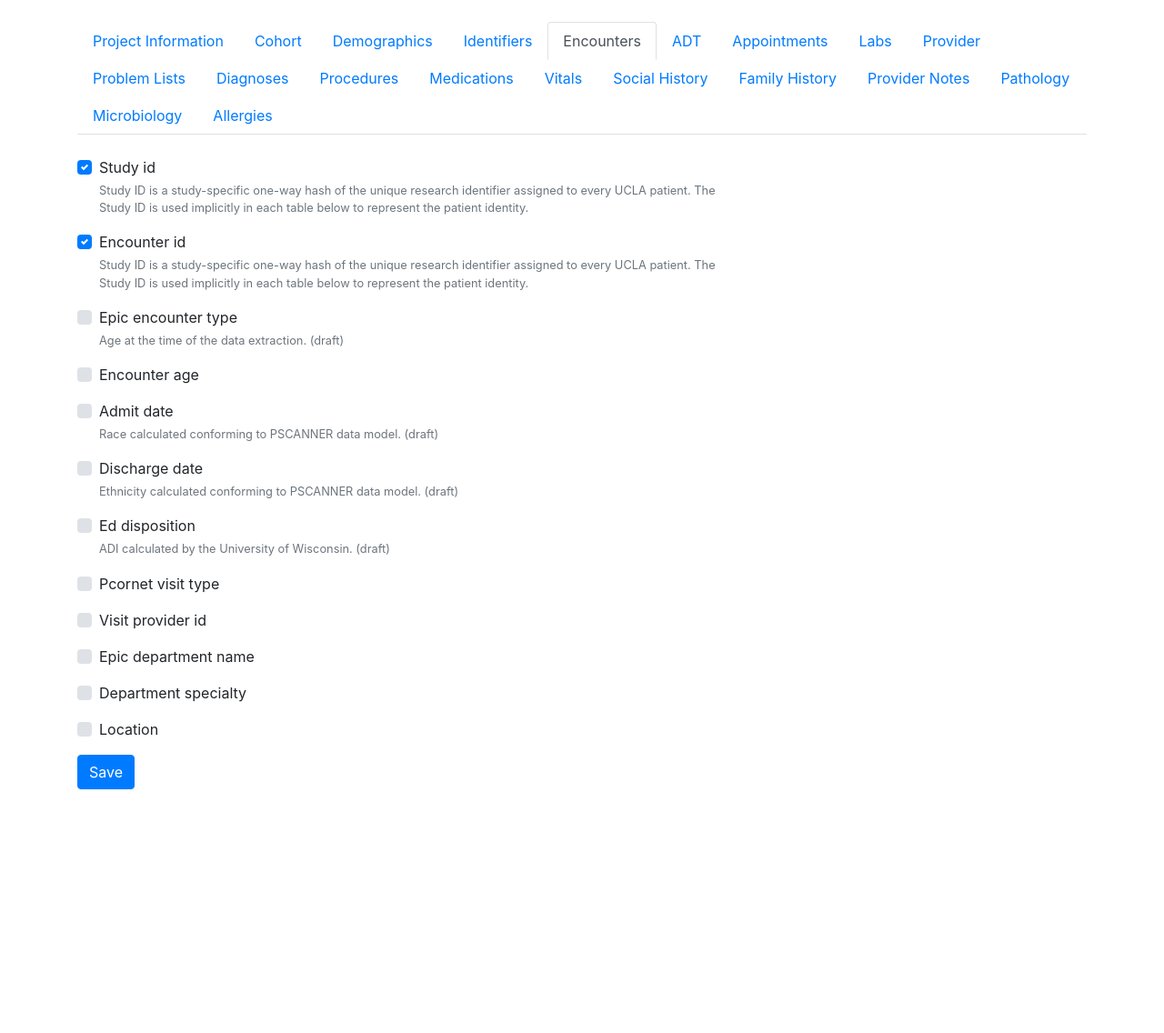
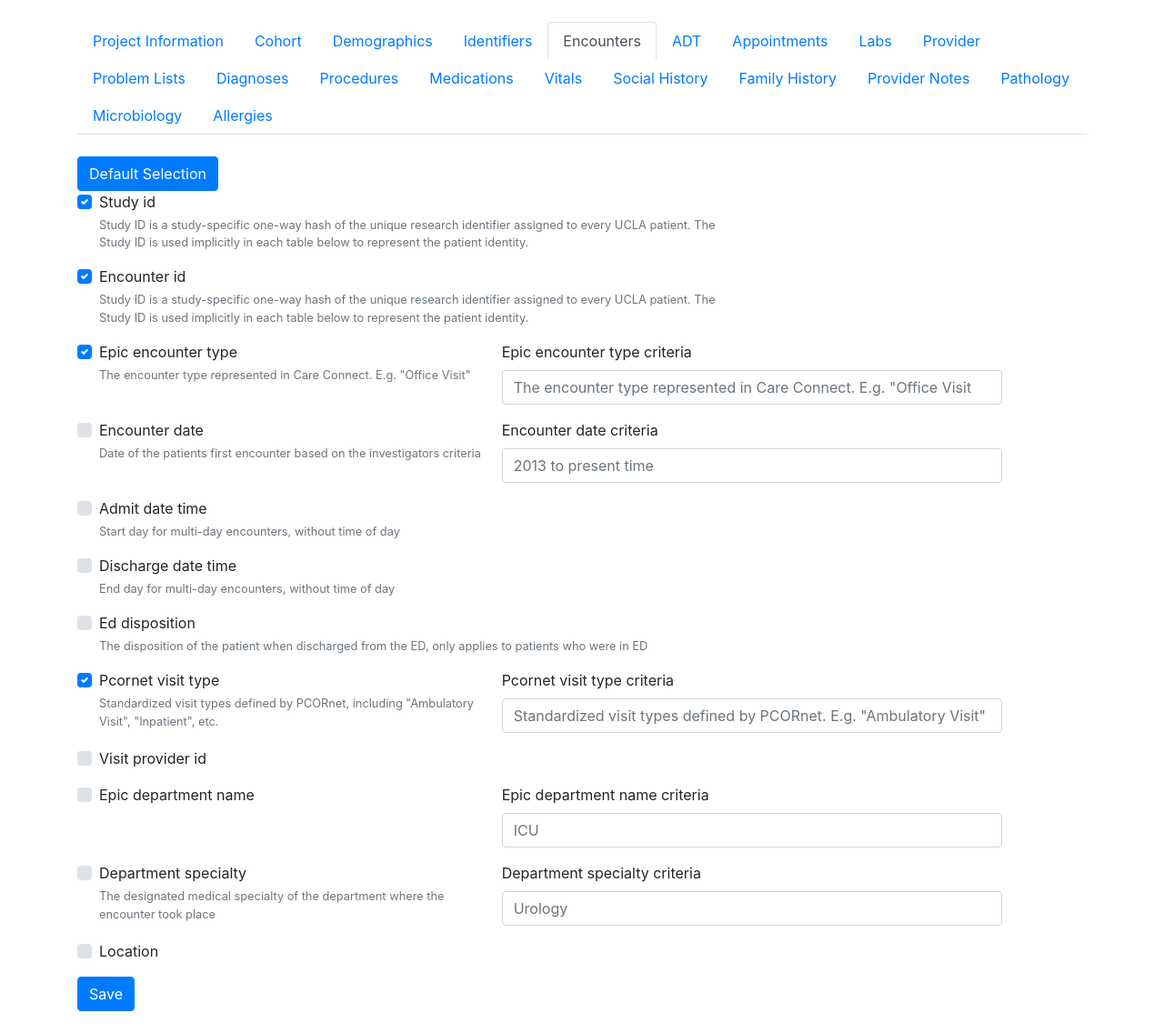
Before and after one commit to ctsidev/Django_playground, a Django app: page /encounter/1/ in a window 1280 px wide. Shown: the whole page at 91% size. Before the commit the page ends 868 px from the top, so only its background shows below. Run offline with Django 3.2, Linux system fonts and the light colour scheme; parts of the project's set-up code (start-up, migrations or seed data) failed here and were passed over; some libraries are stand-ins or nearby versions.

Commit message:
build encounter selection form
Add criteria to certain fiedls (encounter and visit type, department name and specialy, and location)

```diff
--- a/mysite/core/forms.py
+++ b/mysite/core/forms.py
@@ -17,6 +17,7 @@ REQUEST_TYPE_CHOICES = (
 class ProjectForm(forms.Form):
     title = forms.CharField()
     irb = forms.CharField(max_length=25, widget=forms.TextInput(attrs={'placeholder': '##-######'}))
+    irb_approved = forms.BooleanField(required=False)
     description = forms.CharField(max_length=200)
     investigator = forms.CharField(max_length=100)
     investigator_phone = forms.CharField(max_length=100, widget=forms.TextInput(attrs={'placeholder': '###-###-####'}))
@@ -32,6 +33,7 @@ class ProjectForm(forms.Form):
     # city = forms.CharField()
     request_type = forms.ChoiceField(choices=REQUEST_TYPE_CHOICES)
     chart_review = forms.BooleanField(required=False)
+    recruitment = forms.BooleanField(required=False)
 
     class Meta:
         model = Project
@@ -43,24 +45,30 @@ class ProjectForm(forms.Form):
 class EncounterForm(forms.Form):
     study_id = forms.BooleanField(initial=True, help_text='Study ID is a study-specific one-way hash of the unique research identifier assigned to every UCLA patient. The Study ID is used implicitly in each table below to represent the patient identity.')
     encounter_id = forms.BooleanField(initial=True, help_text='Study ID is a study-specific one-way hash of the unique research identifier assigned to every UCLA patient. The Study ID is used implicitly in each table below to represent the patient identity.')
-    epic_encounter_type = forms.BooleanField(initial=False, help_text='Age at the time of the data extraction. (draft)')
+    epic_encounter_type = forms.BooleanField(initial=True, help_text='The encounter type represented in Care Connect. E.g. "Office Visit"')
+    encounter_date = forms.BooleanField(initial = False, help_text = 'Date of the patients first encounter based on the investigators criteria')
     encounter_age = forms.BooleanField(initial=False)
-    admit_date = forms.BooleanField(initial=False, help_text='Race calculated conforming to PSCANNER data model. (draft)')
-    discharge_date = forms.BooleanField(initial=False, help_text='Ethnicity calculated conforming to PSCANNER data model. (draft)')
-    hospital_discharge_disposition = forms.BooleanField(initial=False, help_text='Vital status is not known deceased or deceased status in EHR. Note only in-hospital death is recorded, for the most part.')
-    ed_disposition = forms.BooleanField(initial=False, help_text='ADI calculated by the University of Wisconsin. (draft)')
-    pcornet_visit_type = forms.BooleanField(initial=False)
+
+    admit_date_time = forms.BooleanField(initial=False, help_text='Start day for multi-day encounters, without time of day')
+    discharge_date_time = forms.BooleanField(initial=False, help_text='End day for multi-day encounters, without time of day')
+
+    hospital_discharge_disposition = forms.BooleanField(initial=False, help_text='The disposition of the patient when discharged from the hospital, only applies to multi-day hospital encounters.')
+    ed_disposition = forms.BooleanField(initial=False, help_text='The disposition of the patient when discharged from the ED, only applies to patients who were in ED')
+
+    pcornet_visit_type = forms.BooleanField(initial=True, help_text = 'Standardized visit types defined by PCORnet, including "Ambulatory Visit", "Inpatient", etc.')
     visit_provider_id = forms.BooleanField(initial=False)
     epic_department_name = forms.BooleanField(initial=False)
-    department_specialty = forms.BooleanField(initial=False)
+    department_specialty = forms.BooleanField(initial=False, help_text = 'The designated medical specialty of the department where the encounter took place')
+    length_of_stay = forms.BooleanField(initial = False, help_text = 'Calculated days from admit to discharge')
     location = forms.BooleanField(initial=False)
 
-    # epic_encounter_type_criteria
-    # encounter_age_criteria
-    # pcornet_visit_type_criteria
-    # epic_department_name_criteria
-    # department_specialty_criteria
-    # location_criteria
+    epic_encounter_type_criteria = forms.CharField(max_length=200, widget=forms.TextInput(attrs={'placeholder': 'The encounter type represented in Care Connect. E.g. "Office Visit'}))
+
+    encounter_date_criteria = forms.CharField(max_length=200, widget=forms.TextInput(attrs={'placeholder': '2013 to present time'}))
+    pcornet_visit_type_criteria = forms.CharField(max_length=200, widget=forms.TextInput(attrs={'placeholder': 'Standardized visit types defined by PCORnet. E.g. "Ambulatory Visit"'}))
+    epic_department_name_criteria = forms.CharField(max_length=200, widget=forms.TextInput(attrs={'placeholder': 'ICU'}))
+    department_specialty_criteria = forms.CharField(max_length=200, widget=forms.TextInput(attrs={'placeholder': 'Urology'}))
+    location_criteria = forms.CharField(max_length=200, widget=forms.TextInput(attrs={'placeholder': 'Ronald Reagan'}))
 
 class DemographicForm(forms.Form):
     study_id = forms.BooleanField(initial=True, help_text='Study ID is a study-specific one-way hash of the unique research identifier assigned to every UCLA patient. The Study ID is used implicitly in each table below to represent the patient identity.')
@@ -81,7 +89,8 @@ class ProjectFieldForm(ProjectForm):
         self.helper.layout = Layout(
             Row(
                 Column('title', css_class='form-group col-md-6 mb-0'),
-                Column('irb', css_class='form-group col-md-6 mb-0'),
+                Column('irb', css_class='form-group col-md-3 mb-0'),
+                Column(CustomCheckbox('irb_approved'), css_class='form-group col-md-2 mb-0'),
                 css_class='form-row'
             ),
 
@@ -104,6 +113,7 @@ class ProjectFieldForm(ProjectForm):
             Row(
                 Column('request_type', css_class='form-group col-md-4 mb-0'),
                 Column(CustomCheckbox('chart_review'), css_class='form-group col-md-2 mb-0'),
+                Column(CustomCheckbox('recruitment'), css_class='form-group col-md-4 mb-0'),
                 Column('deadline_date', css_class='form-group col-md-2 mb-0'),
                 # Column('zip_code', css_class='form-group col-md-2 mb-0'),
                 css_class='form-row'
@@ -180,22 +190,26 @@ class EncounterFieldForm(EncounterForm):
                 ,css_class='form-row'),
             Row(
 
-                Column(CustomCheckbox('epic_encounter_type'), css_class='form-group col-md-1 mb-0')
-                # Column('sex_description', css_class='form-group col-md-4 mb-0')
+                Column(CustomCheckbox('epic_encounter_type'), css_class='form-group col-md-1 mb-0'),
+                Column('epic_encounter_type_criteria', css_class='form-group col-md-4 mb-0')
                 ,css_class='form-row'),
             Row(
+                Column(CustomCheckbox('encounter_date'), css_class='form-group col-md-1 mb-0'),
+                Column('encounter_date_criteria', css_class='form-group col-md-4 mb-0')
+                ,css_class='form-row'),
+             Row(
                 Column(CustomCheckbox('encounter_age'), css_class='form-group col-md-1 mb-0')
                 # Column('race_description', css_class='form-group col-md-4 mb-0')
                 ,css_class='form-row'),
 
             Row(
 
-                Column(CustomCheckbox('admit_date'), css_class='form-group col-md-1 mb-0')
+                Column(CustomCheckbox('admit_date_time'), css_class='form-group col-md-1 mb-0')
                 # Column('ethnicity_description', css_class='form-group col-md-4 mb-0')
                 ,css_class='form-row'),
             Row(
 
-                Column(CustomCheckbox('discharge_date'), css_class='form-group col-md-1 mb-0')
+                Column(CustomCheckbox('discharge_date_time'), css_class='form-group col-md-1 mb-0')
                 # Column('vital_status_description', css_class='form-group col-md-4 mb-0')
                 ,css_class='form-row'),
             Row(
@@ -205,8 +219,8 @@ class EncounterFieldForm(EncounterForm):
                 ,css_class='form-row'),
             Row(
 
-                Column(CustomCheckbox('pcornet_visit_type'), css_class='form-group col-md-8 mb-0')
-                # Column('current_pcp_id_description', css_class='form-group col-md-4 mb-0')
+                Column(CustomCheckbox('pcornet_visit_type'), css_class='form-group col-md-8 mb-0'),
+                Column('pcornet_visit_type_criteria', css_class='form-group col-md-4 mb-0')
                 ,css_class='form-row'),
             Row(
 
@@ -215,13 +229,13 @@ class EncounterFieldForm(EncounterForm):
                 ,css_class='form-row'),
             Row(
 
-                Column(CustomCheckbox('epic_department_name'), css_class='form-group col-md-8 mb-0')
-                # Column('last_visit_encounter_year_description', css_class='form-group col-md-4 mb-0')
+                Column(CustomCheckbox('epic_department_name'), css_class='form-group col-md-8 mb-0'),
+                Column('epic_department_name_criteria', css_class='form-group col-md-4 mb-0')
                 ,css_class='form-row'),
             Row(
 
-                Column(CustomCheckbox('department_specialty'), css_class='form-group col-md-8 mb-0')
-                # Column('last_visit_encounter_year_description', css_class='form-group col-md-4 mb-0')
+                Column(CustomCheckbox('department_specialty'), css_class='form-group col-md-8 mb-0'),
+                Column('department_specialty_criteria', css_class='form-group col-md-4 mb-0')
                 ,css_class='form-row'),
             Row(
 
--- a/mysite/templates/encounter.html
+++ b/mysite/templates/encounter.html
@@ -5,6 +5,7 @@
 {% block content %}
   <form method="post" novalidate>
     {% csrf_token %}
+    <button type="submit" class="btn btn-primary">Default Selection</button>
     <div class="form-row">
       <div class="form-group col-md-8 mb-0">
         {{ form.study_id|as_crispy_field }}
@@ -12,33 +13,53 @@
       <div class="form-group col-md-8 mb-0">
         {{ form.encounter_id|as_crispy_field }}
       </div>
-      <div class="form-group col-md-8 mb-0">
+      <div class="form-group col-md-5 mb-0">
         {{ form.epic_encounter_type|as_crispy_field }}
       </div>
+      <div class="form-group col-md-6 mb-0">
+        {{ form.epic_encounter_type_criteria|as_crispy_field }}
+      </div>
+      <div class="form-group col-md-5 mb-0">
+        {{ form.encounter_date|as_crispy_field }}
+      </div>
+      <div class="form-group col-md-6 mb-0">
+        {{ form.encounter_date_criteria|as_crispy_field }}
+      </div>
+
+
       <div class="form-group col-md-8 mb-0">
-        {{ form.encounter_age|as_crispy_field }}
+        {{ form.admit_date_time|as_crispy_field }}
       </div>
       <div class="form-group col-md-8 mb-0">
-        {{ form.admit_date|as_crispy_field }}
-      </div>
-      <div class="form-group col-md-8 mb-0">
-        {{ form.discharge_date|as_crispy_field }}
+        {{ form.discharge_date_time|as_crispy_field }}
       </div>
       <div class="form-group col-md-8 mb-0">
         {{ form.ed_disposition|as_crispy_field }}
       </div>
-      <div class="form-group col-md-8 mb-0">
+      <div class="form-group col-md-5 mb-0">
         {{ form.pcornet_visit_type|as_crispy_field }}
       </div>
+      <div class="form-group col-md-6 mb-0">
+        {{ form.pcornet_visit_type_criteria|as_crispy_field }}
+      </div>
+
       <div class="form-group col-md-8 mb-0">
         {{ form.visit_provider_id|as_crispy_field }}
       </div>
-      <div class="form-group col-md-8 mb-0">
+      <div class="form-group col-md-5 mb-0">
         {{ form.epic_department_name|as_crispy_field }}
       </div>
-      <div class="form-group col-md-8 mb-0">
+      <div class="form-group col-md-6 mb-0">
+        {{ form.epic_department_name_criteria|as_crispy_field }}
+      </div>
+
+      <div class="form-group col-md-5 mb-0">
         {{ form.department_specialty|as_crispy_field }}
       </div>
+            <div class="form-group col-md-6 mb-0">
+        {{ form.department_specialty_criteria|as_crispy_field }}
+      </div>
+
       <div class="form-group col-md-8 mb-0">
         {{ form.location|as_crispy_field }}
       </div>
--- a/mysite/templates/project.html
+++ b/mysite/templates/project.html
@@ -11,6 +11,9 @@
       </div>
       <div class="form-group col-md-2 mb-0">
         {{ form.irb|as_crispy_field }}
+      </div>
+      <div class="form-group col-md-2 mb-0">
+        {{ form.irb_approved|as_crispy_field }}
       </div>
     </div>\
     {{ form.description|as_crispy_field }}
@@ -42,6 +45,9 @@
         {{ form.deadline_date|as_crispy_field }}
       </div>
       <div class="form-group col-md-2 mb-0">
+        {{ form.recruitment|as_crispy_field }}
+      </div>
+      <div class="form-group col-md-2 mb-0">
         {{ form.chart_review|as_crispy_field }}
       </div>
     </div>
```
Also changed, not shown: mysite/core/models.py (+12 -4 lines), mysite/core/migrations/0004_auto_20190312_0953.py (added), mysite/core/migrations/0005_auto_20190312_0957.py (added).
